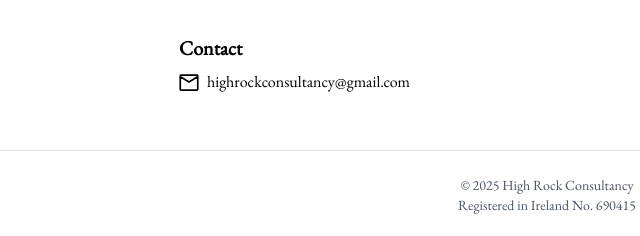
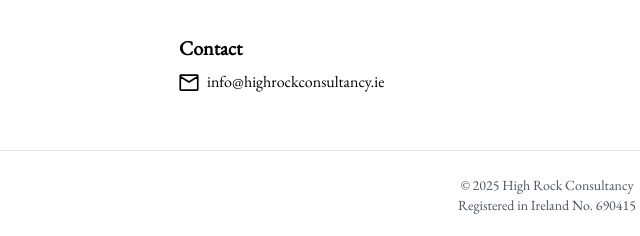
Before and after one commit to sjmeighan/website, a plain HTML site: page index.html in a window 1280 px wide. Shown: the part 943-1179 px from the top of the page, 93-733 px from the left. Drawn offline with nearby package versions, Linux system fonts and the light colour scheme.

Commit message:
Update index.html

```diff
--- a/index.html
+++ b/index.html
@@ -94,7 +94,7 @@
             <svg xmlns="http://www.w3.org/2000/svg" class="h-5 w-5" fill="none" viewBox="0 0 24 24" stroke="currentColor">
               <path stroke-linecap="round" stroke-linejoin="round" stroke-width="2" d="M2.25 3.75h19.5c.414 0 .75.336.75.75v16.5a.75.75 0 0 1-.75.75H2.25a.75.75 0 0 1-.75-.75V4.5c0-.414.336-.75.75-.75zM2.25 6l9.75 6 9.75-6" />
             </svg>
-            highrockconsultancy@gmail.com
+            info@highrockconsultancy.ie
           </a>
         </p>
       </section>
```
